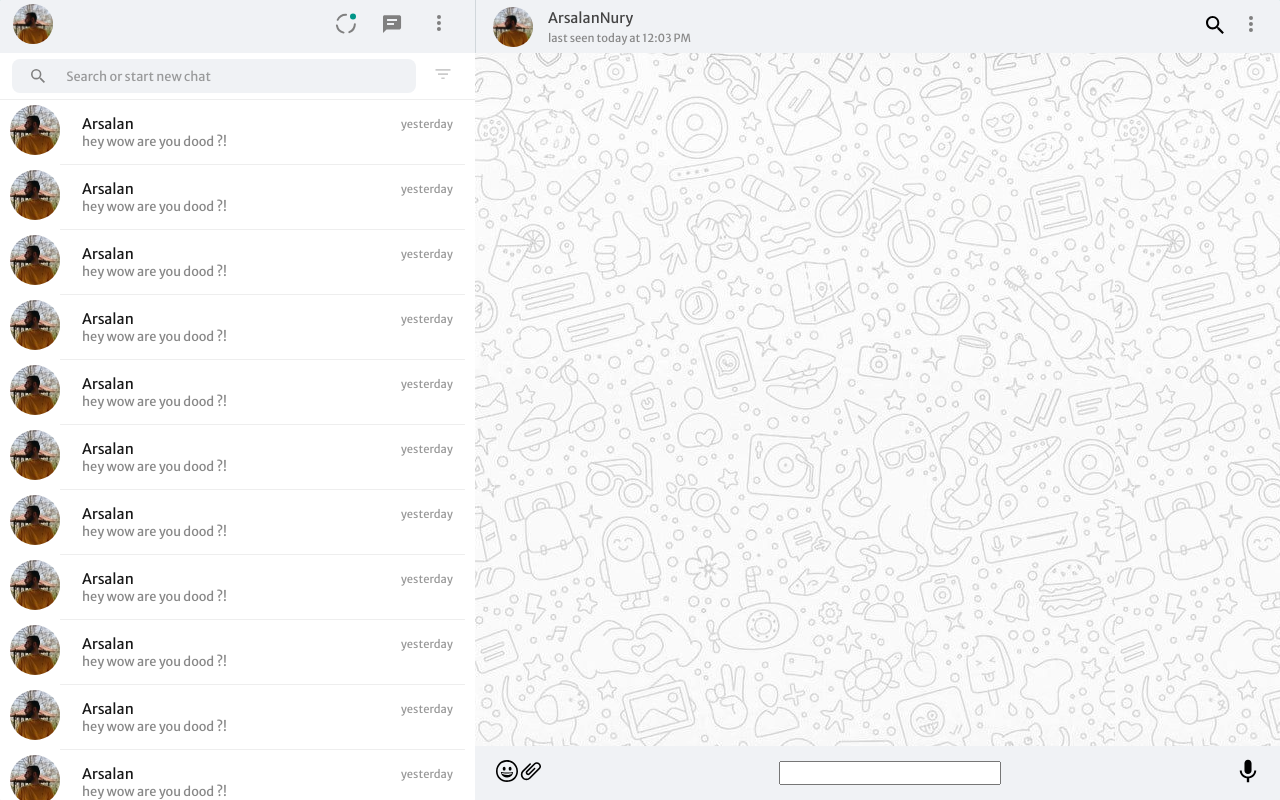
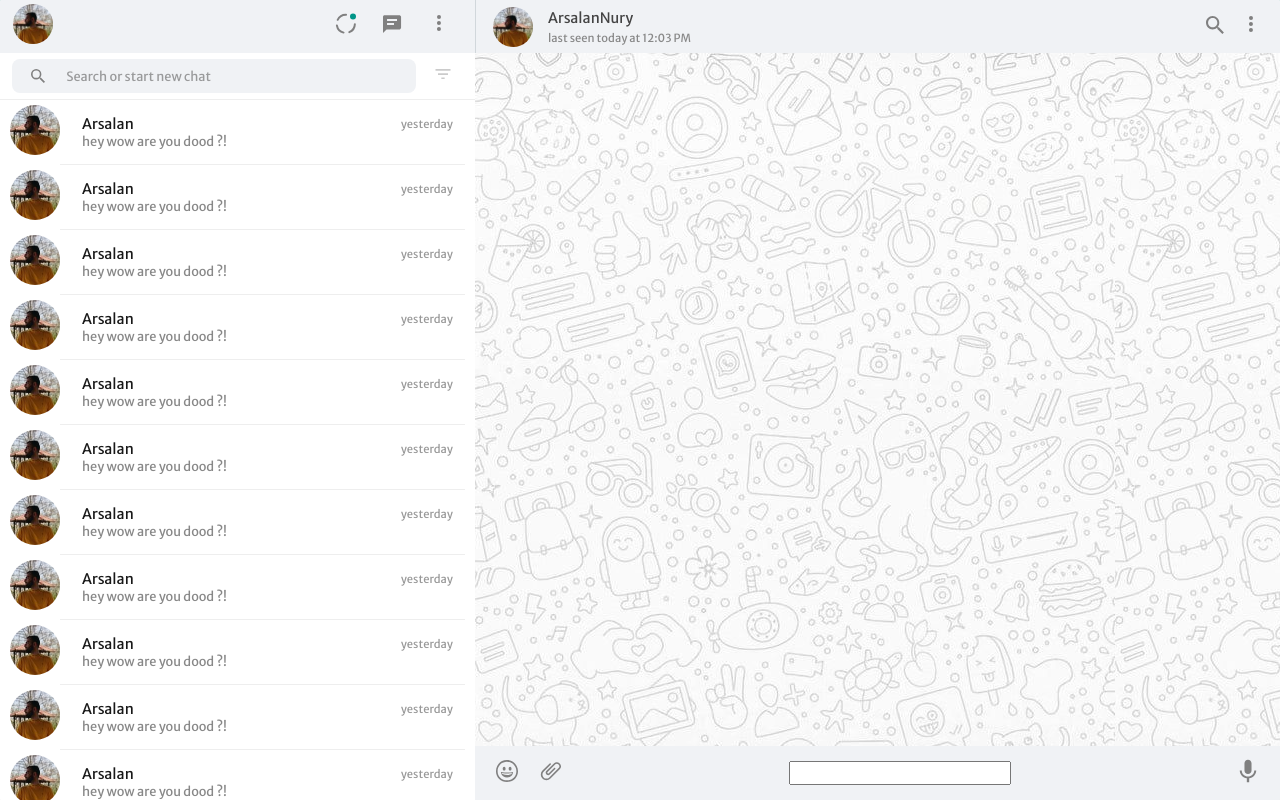
Before and after one commit to arsalannury/whatsApp-clone, a React (Create React App) app in the folder whatsapp/: page / in a window 1280 px wide. Built offline with nearby package versions, Linux system fonts and the light colour scheme.

Commit message:
add color to svg

```diff
--- a/whatsapp/src/Components/ChatPage/AttachFileSvg.tsx
+++ b/whatsapp/src/Components/ChatPage/AttachFileSvg.tsx
@@ -1,6 +1,6 @@
 function AttachFileSvg() {
   return (
-    <span data-testid="clip" data-icon="clip" className="attach-five-svg">
+    <span data-testid="clip" data-icon="clip" className="attach-five-svg" style={{color:"GrayText"}}>
       <svg viewBox="0 0 24 24" width="24" height="24" className="">
         <path
           fill="currentColor"
--- a/whatsapp/src/Components/ChatPage/ChatPageEmptySvg.tsx
+++ b/whatsapp/src/Components/ChatPage/ChatPageEmptySvg.tsx
@@ -6,6 +6,7 @@ function ChatPageEmptySvg() {
       data-testid="intro-md-beta-logo-light"
       data-icon="intro-md-beta-logo-light"
       className="IVxyB chat-svg-empty-svg"
+      style={{color:"GrayText"}}
     >
       <svg
         width="360"
--- a/whatsapp/src/Components/ChatPage/LensSvg.tsx
+++ b/whatsapp/src/Components/ChatPage/LensSvg.tsx
@@ -1,7 +1,7 @@
 
 function LensSvg() {
   return (
-    <span data-testid="search-alt" data-icon="search-alt" className="">
+    <span data-testid="search-alt" data-icon="search-alt" className=""  style={{color:"GrayText"}}>
       <svg viewBox="0 0 24 24" width="24" height="24" className="">
         <path
           fill="currentColor"
--- a/whatsapp/src/Components/ChatPage/StickerSvg.tsx
+++ b/whatsapp/src/Components/ChatPage/StickerSvg.tsx
@@ -1,6 +1,6 @@
 function StickerSvg() {
   return (
-    <span data-testid="smiley" data-icon="smiley" className="sticker-svg">
+    <span data-testid="smiley" data-icon="smiley" className="sticker-svg"  style={{color:"GrayText"}}>
       <svg
         viewBox="0 0 24 24"
         width="24"
--- a/whatsapp/src/Components/ChatPage/VoiceSvg.tsx
+++ b/whatsapp/src/Components/ChatPage/VoiceSvg.tsx
@@ -1,6 +1,6 @@
 function VoiceSvg() {
   return (
-    <span data-testid="ptt" data-icon="ptt" className="">
+    <span data-testid="ptt" data-icon="ptt" className=""  style={{color:"GrayText"}}>
       <svg viewBox="0 0 24 24" width="24" height="24" className="">
         <path
           fill="currentColor"
--- a/whatsapp/src/Components/ChatPage/_chatPage.scss
+++ b/whatsapp/src/Components/ChatPage/_chatPage.scss
@@ -68,10 +68,10 @@ $TEXT_COLOR: #444;
       @include displayes(flex, center, space-between, unset, row);
       height: 100%;
       .attach-five-svg {
-
+       margin: 0 0 0 10px ;
       }
       .sticker-svg {
-
+       margin: 0 10px 0 0 ;
       }
     }
   }
```
